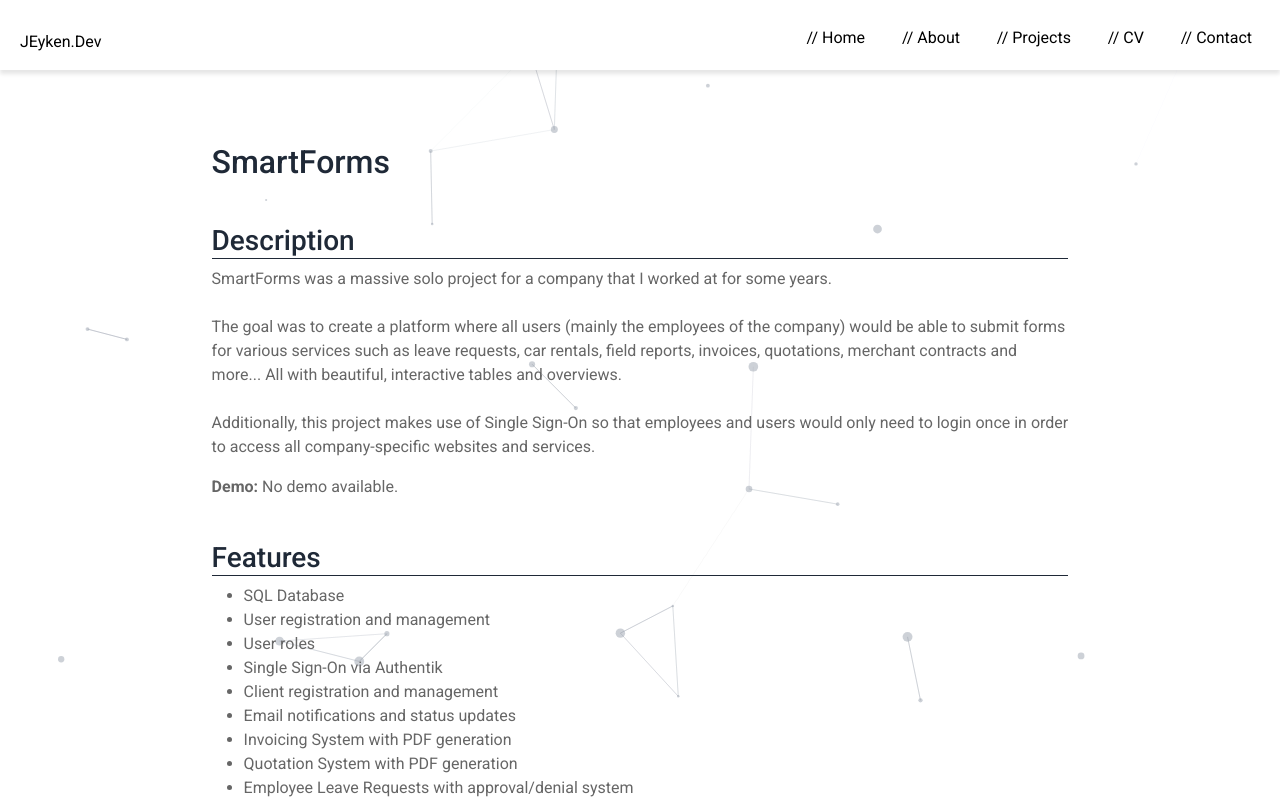
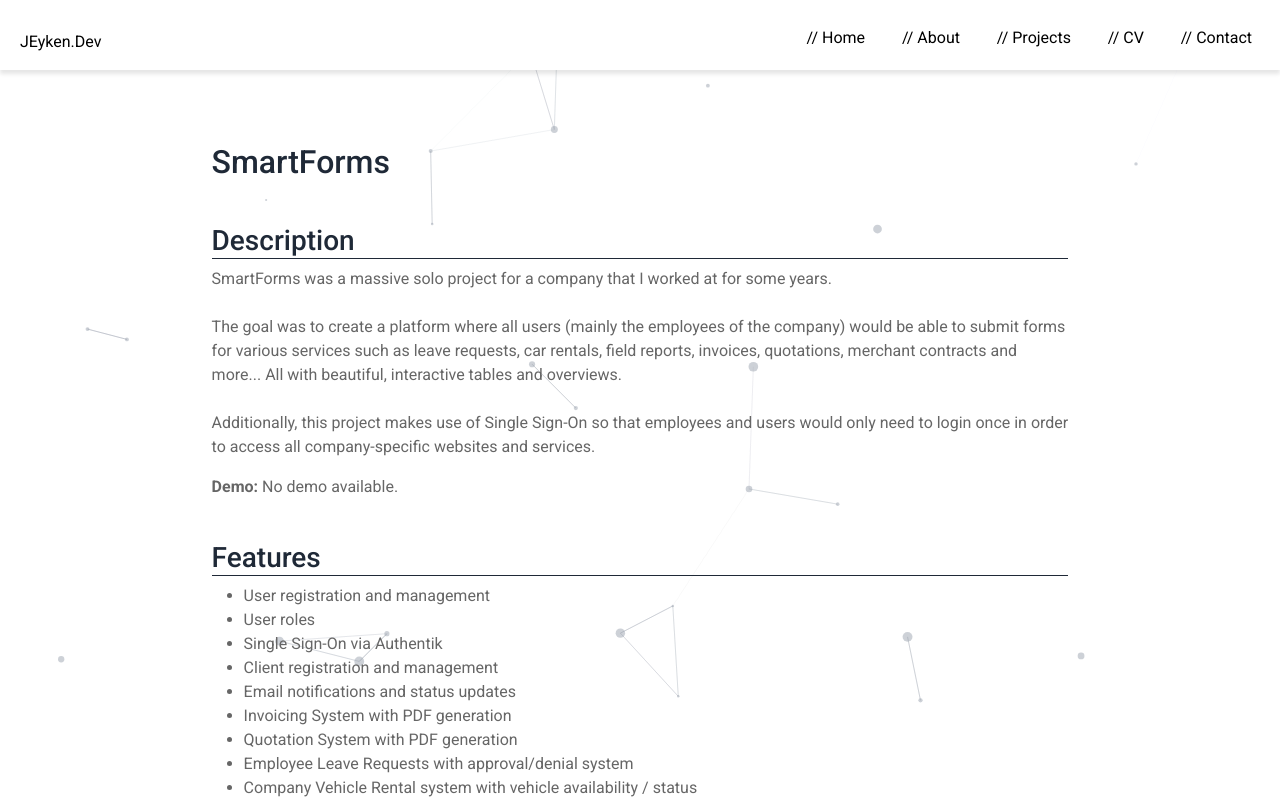
Before and after one commit to JarEXE/webdev-portfolio, a React (Create React App) app: page /projects/smartforms in a window 1280 px wide. Shown: the top 800 px of the page. Built offline with nearby package versions, Linux system fonts and the light colour scheme.

Commit message:
update smartforms details and cv

```diff
--- a/src/components/SmartformsDetails.js
+++ b/src/components/SmartformsDetails.js
@@ -43,7 +43,6 @@ export default function SmartFormsDetails() {
       </p>
       <h3>Features</h3>
       <ul>
-        <li>SQL Database</li>
         <li>User registration and management</li>
         <li>User roles</li>
         <li>Single Sign-On via Authentik</li>
```
Also changed, not shown: 1 other file (tests, documents, lock files or other folders).
